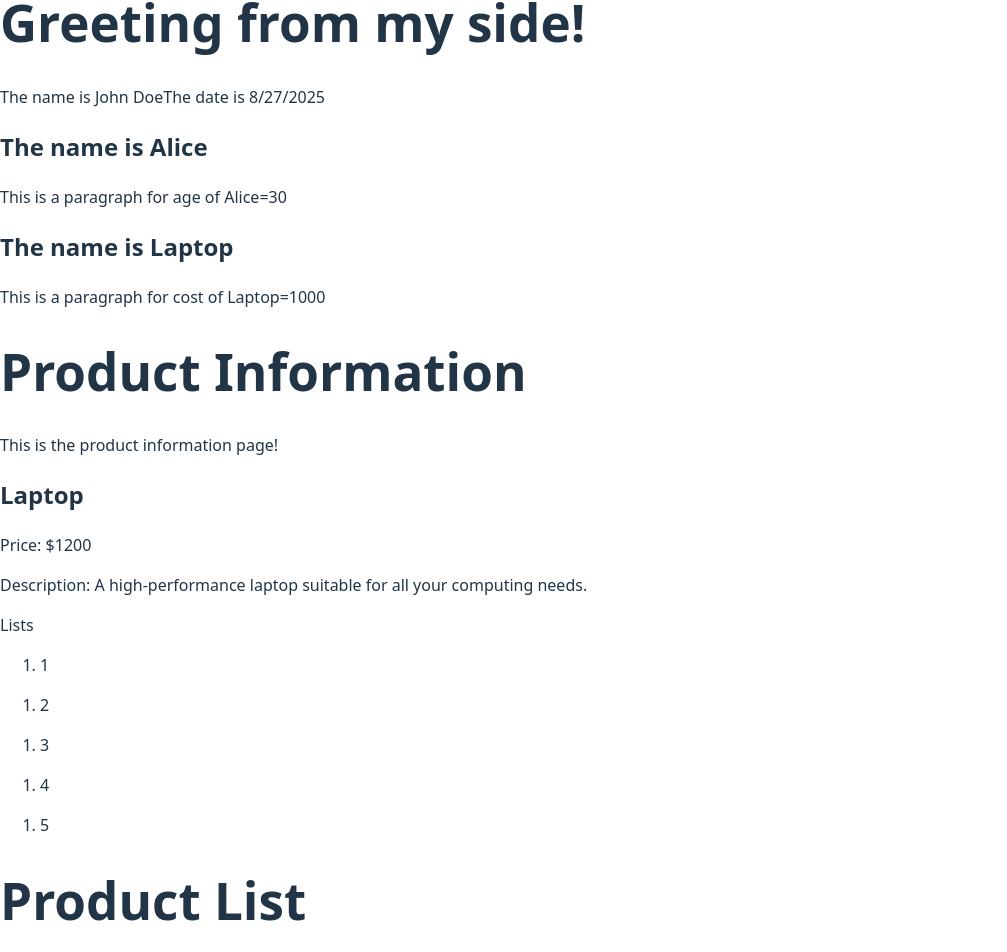
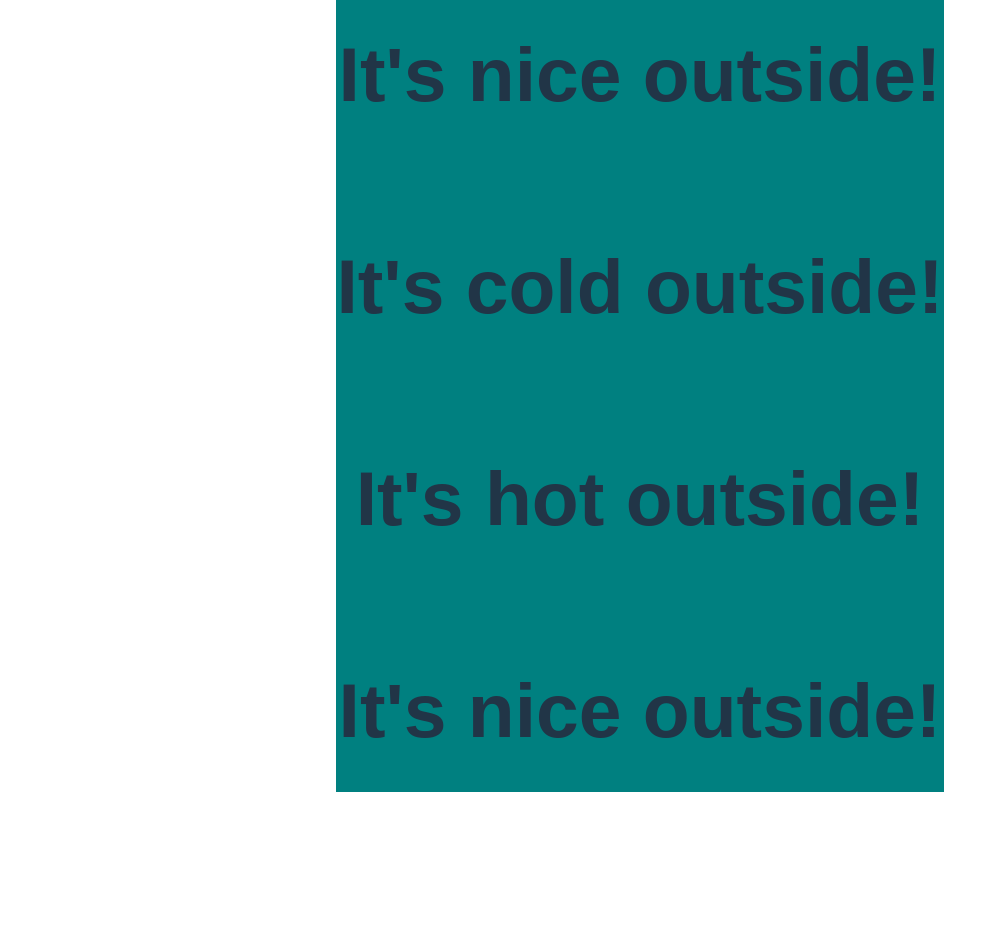
Before and after one commit to Anohita2004/ReactProject, a React (Vite) app: page / in a window 1280 px wide. Shown: the part 40-992 px from the top of the page, without its empty margins (0-1007 px from the left). After the commit the page ends 864 px from the top, so only its background shows below. Built offline with nearby package versions, Linux system fonts and the light colour scheme.

Commit message:
Weather conditionals implemented

```diff
--- a/src/App.jsx
+++ b/src/App.jsx
@@ -1,32 +1,24 @@
 
-import Header from "./components/Header";
-import MainContent from "./components/MainContent";
-import Footer from "./components/Footer";
-import WelcomeMessage from "./components/WelcomeMessage";
-import Greeting from "./Greeting";
-import ProductInfo from "./components/ProductInfo";
-import Lists from "./Lists";
-import ProductList from "./components/ProductList";
-import Product from "./components/Product";
-import Person from "./components/Person";
-
+import Weather from "./components/Weather";
+import "./App.css"
 function App(){
   return (
-    <div>
-      <Greeting />
-
-      <Person name="Alice" age={30} />
-      <Product name="Laptop" cost={1000} />
-      <ProductInfo />
-      <Lists />
-      <ProductList />
-      <Header />
-      <MainContent />
-      <Footer />
-      <WelcomeMessage />
-    </div>
+    <section style={{
+      display: 'flex',
+      flexDirection: 'column',
+      alignItems: 'center',
+      justifyContent: 'center',
+      height: '100vh',
+      fontSize: '24px',
+      fontFamily: 'Arial, sans-serif',
+      backgroundColor: 'teal'
+    }}>
+     <Weather temperature={20}/>
+      <Weather temperature={10}/>
+      <Weather temperature={30}/>
+      <Weather temperature={15}/>
+    </section>
   )
-
 
 }
 export default App;
--- /dev/null
+++ b/src/components/Weather.jsx
@@ -0,0 +1,15 @@
+function Weather(props) {
+  let message;
+
+  if (props.temperature < 15) {
+    message = <h1>It's cold outside!</h1>;
+  } else if (props.temperature >= 15 && props.temperature <= 25) {
+    message = <h1>It's nice outside!</h1>;
+  } else {
+    message = <h1>It's hot outside!</h1>;
+  }
+
+  return message;
+}
+
+export default Weather;
```
